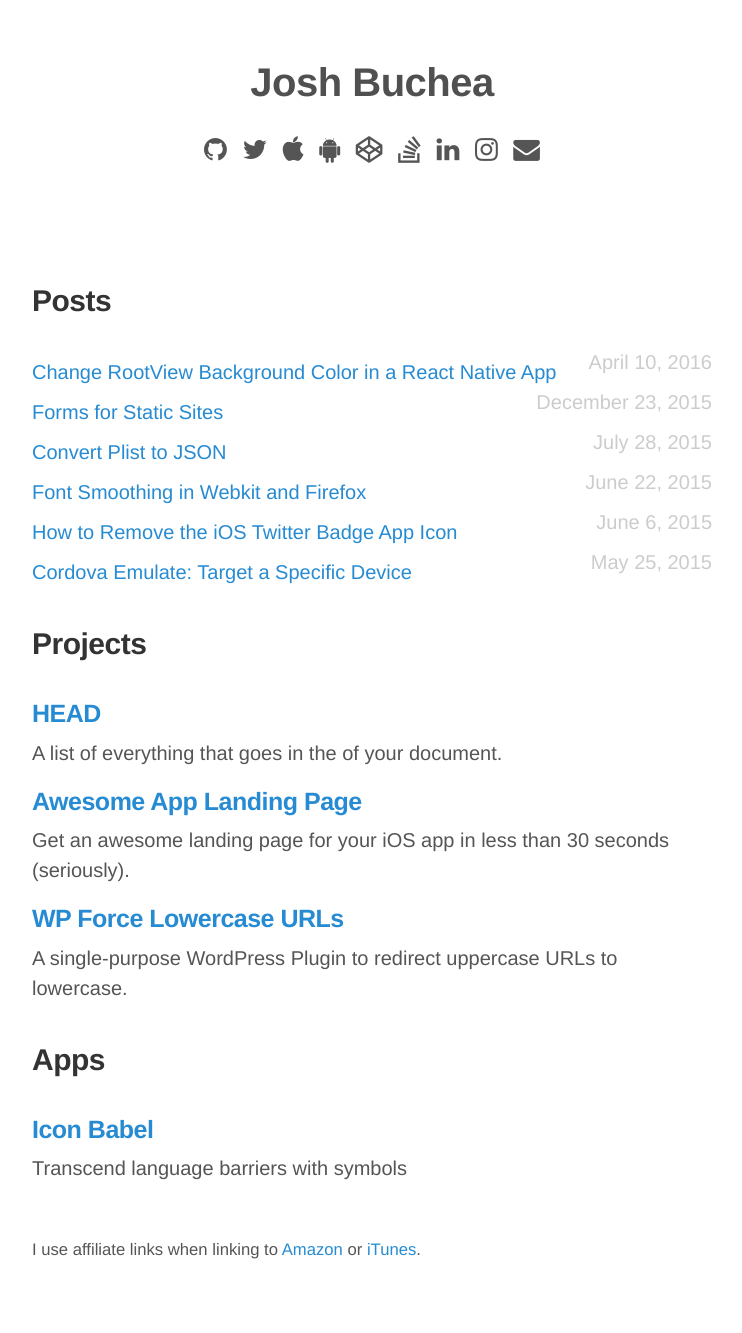
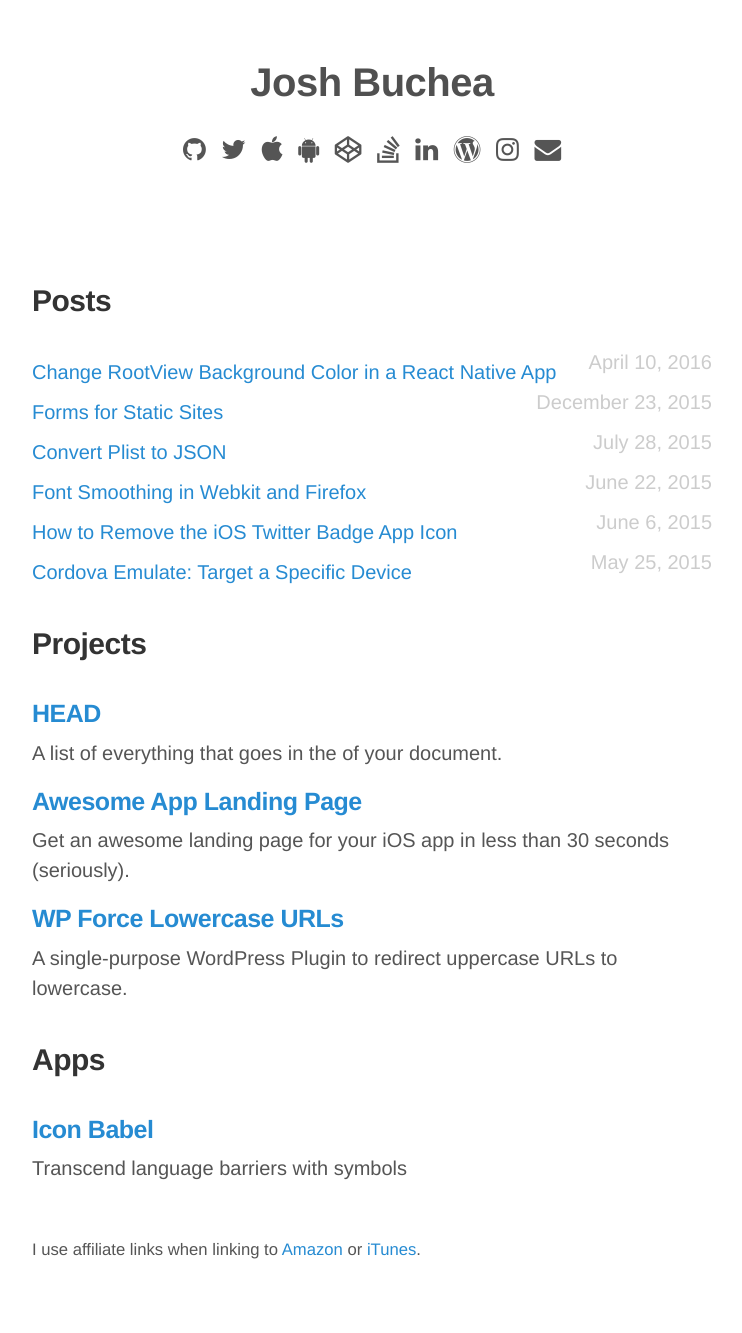
Before and after one commit to joshbuchea/joshbuchea.com, a Jekyll site: the page built from index.html, in a window 1280 px wide. Shown: the whole page, without its empty margins (268-1010 px from the left). Built offline with Jekyll 4.4.1, drawn with Linux system fonts in a browser that asks for light colours; nearby versions of some CDN libraries.

Commit message:
Add wordpress to social links

```diff
--- a/_config.yml
+++ b/_config.yml
@@ -26,6 +26,7 @@
   codepen:        http://codepen.io/joshbuchea/
   stack-overflow: http://stackoverflow.com/users/1492782/josh-buchea
   linkedin:       https://www.linkedin.com/in/josh-buchea-ab4a4b4b
+  wordpress:      https://profiles.wordpress.org/joshbuchea/#content-plugins
   instagram:      https://www.instagram.com/joshbuchea/
   flickr:         https://www.flickr.com/photos/joshbuchea/
   reddit:         https://www.reddit.com/user/joshbuchea/
--- a/_layouts/default.html
+++ b/_layouts/default.html
@@ -63,6 +63,12 @@
           </li>
 
           <li>
+            <a target="_blank" href="{{ site.author.wordpress }}">
+              <i class="fa fa-lg fa-wordpress"></i>
+            </a>
+          </li>
+
+          <li>
             <a target="_blank" href="{{ site.author.instagram }}">
               <i class="fa fa-lg fa-instagram"></i>
             </a>
```
